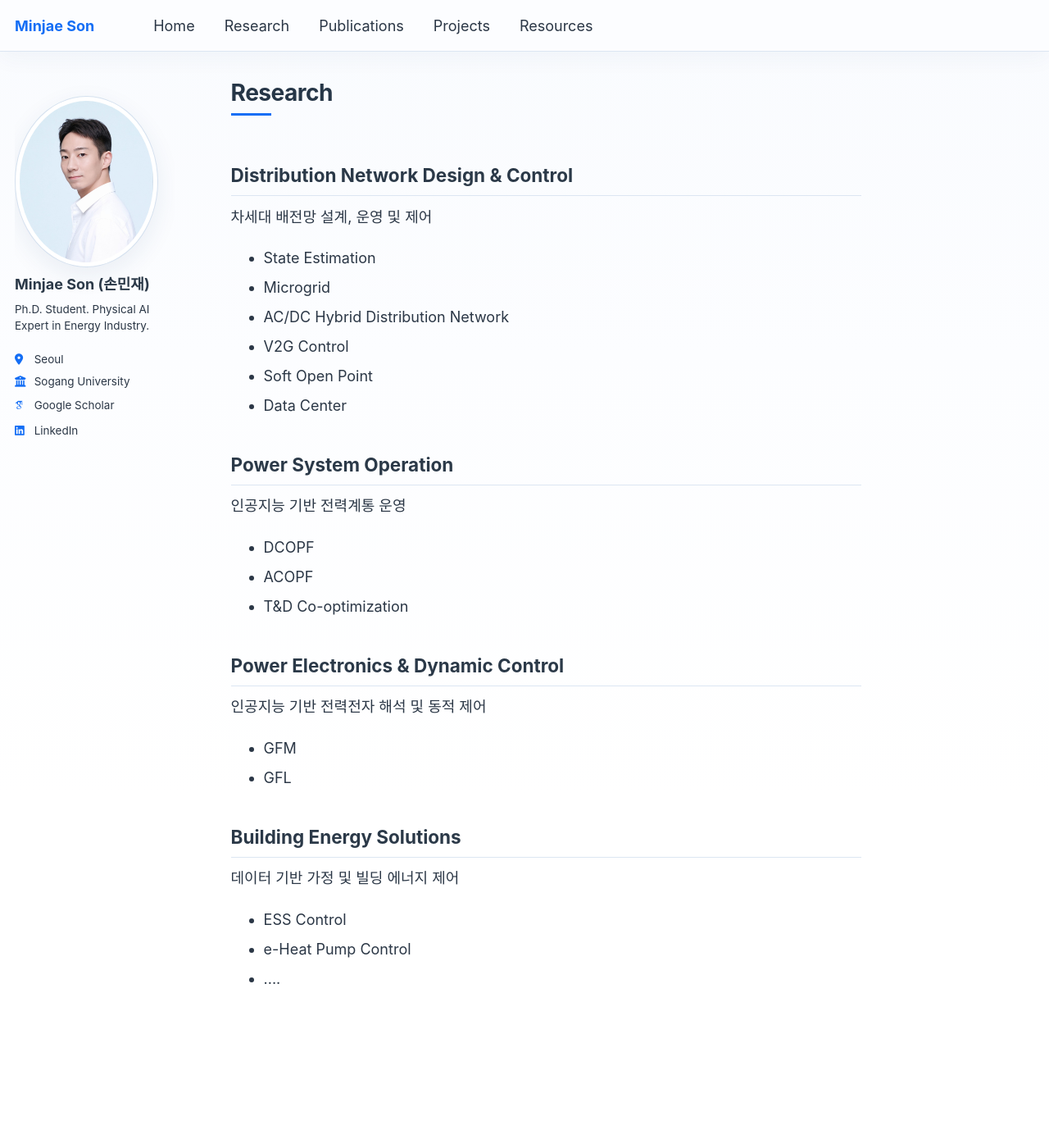
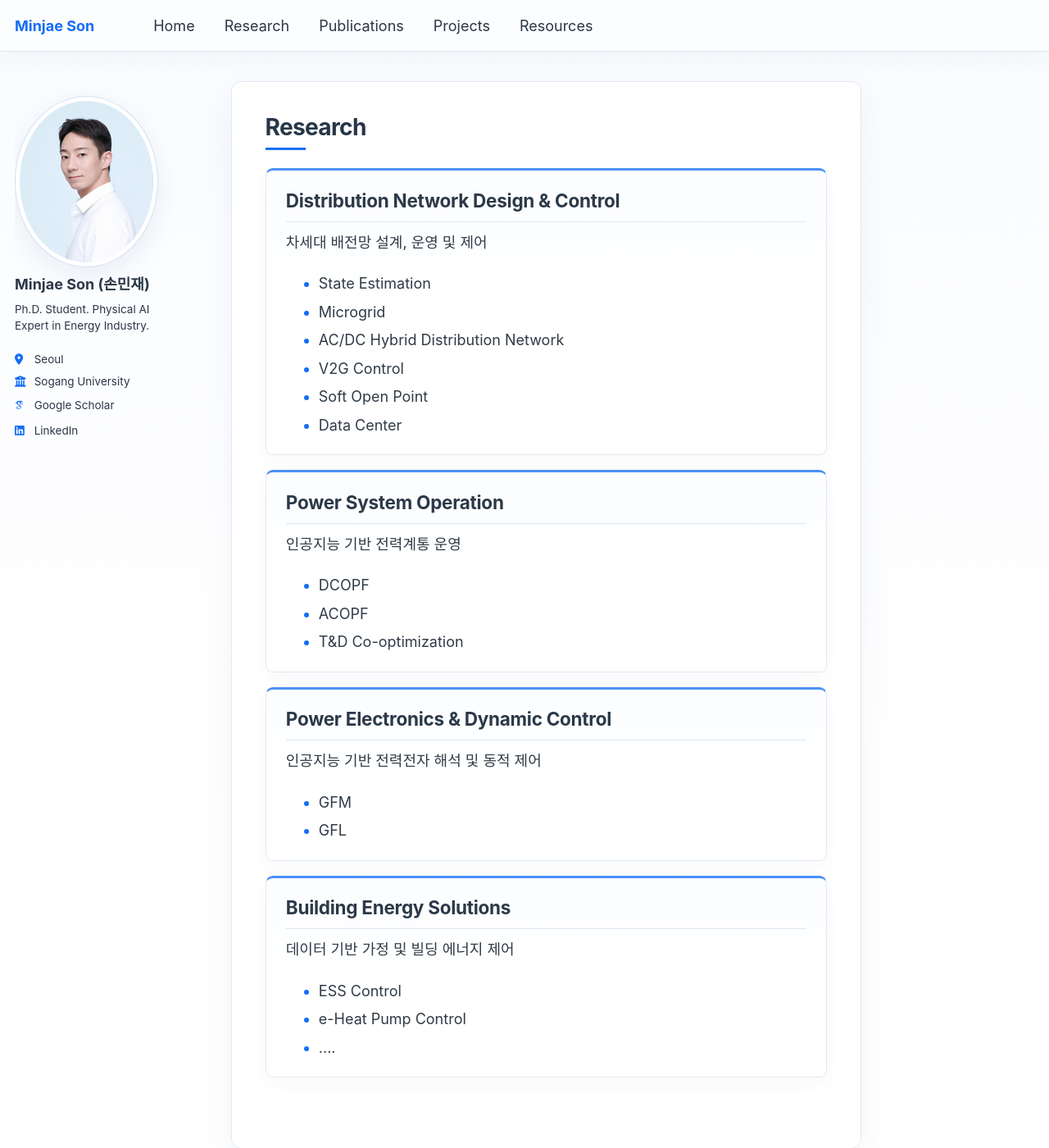
Before and after one commit to powerflow77/powerflow77.github.io, a Jekyll site: the page built from _pages/research.html, in a window 1280 px wide and 1400 px high. Shown: the whole window at 82% size. Built offline with Jekyll 4.4.1, drawn with Linux system fonts in a browser that asks for light colours; some web fonts are replaced; a script that is not in the unit is left out.

Commit message:
Separate landing and profile home pages

```diff
--- a/_data/navigation.yml
+++ b/_data/navigation.yml
@@ -1,6 +1,6 @@
 main:
   - title: Home
-    url: /
+    url: /home/
   - title: Research
     url: /research/
   - title: Publications
--- a/_layouts/single.html
+++ b/_layouts/single.html
@@ -6,10 +6,6 @@
 
 {% if page.header.overlay_color or page.header.overlay_image or page.header.image %}
   {% include page__hero.html %}
-{% endif %}
-
-{% if page.home_hero %}
-  {% include home-hero.html %}
 {% endif %}
 
 {% if page.url != "/" and site.breadcrumbs %}
@@ -21,7 +17,7 @@
 <div id="main" role="main">
   {% include sidebar.html %}
 
-  <article class="page" itemscope itemtype="http://schema.org/CreativeWork">
+  <article class="page page--{{ page.title | default: 'content' | slugify }}" itemscope itemtype="http://schema.org/CreativeWork">
     {% if page.title %}<meta itemprop="headline" content="{{ page.title | markdownify | strip_html | strip_newlines | escape_once }}">{% endif %}
     {% if page.excerpt %}<meta itemprop="description" content="{{ page.excerpt | markdownify | strip_html | strip_newlines | escape_once }}">{% endif %}
     {% if page.date %}<meta itemprop="datePublished" content="{{ page.date | date: "%B %d, %Y" }}">{% endif %}
--- a/_pages/home.html
+++ b/_pages/home.html
@@ -1,12 +1,9 @@
 ---
 title: "Minjae Son"
-permalink: /
+permalink: /home/
 layout: single
 author_profile: true
 hide_title: true
-home_hero:
-  title: "Welcome to Minjae's Page!"
-  tagline: "Migration from <strong>SMART GRID</strong> to <strong>INTELLIGENT GRID</strong>"
 redirect_from:
   - /about-me/researcher/
   - /researcher/
--- a/assets/css/migration.css
+++ b/assets/css/migration.css
@@ -23,9 +23,15 @@
   border-color: #d5e3ef;
   box-shadow: 0 14px 38px rgba(31, 68, 116, .14);
 }
-.page__title { position: relative; color: #263647; letter-spacing: -.02em; }
+.page__title { position: relative; margin-bottom: 1.25rem; color: #263647; letter-spacing: -.025em; }
 .page__title::after { display: block; width: 2.75rem; height: 3px; margin-top: .6rem; background: #146ef5; content: ""; }
-.page__content h2 { color: #2b3948; border-bottom-color: #dce6f2; }
+.page__content h2 {
+  margin-top: 2.35rem;
+  padding-bottom: .65rem;
+  border-bottom-color: #dce6f2;
+  color: #2b3948;
+  letter-spacing: -.012em;
+}
 .page__content a { text-decoration-color: rgba(20, 110, 245, .38); text-underline-offset: .14em; }
 .page__content a:hover { text-decoration-color: currentColor; }
 hr { border-top-color: #dce6f2; }
@@ -45,7 +51,53 @@
 }
 .page__footer a { color: #225faf; }
 
-.page__content { overflow-wrap: anywhere; }
+.page__inner-wrap {
+  padding: clamp(1.4rem, 3.2vw, 2.5rem);
+  border: 1px solid #e2e9f1;
+  border-radius: 12px;
+  background: rgba(255, 255, 255, .94);
+  box-shadow: 0 14px 42px rgba(42, 68, 101, .055);
+}
+.page__content { color: #303b47; overflow-wrap: anywhere; }
+.page__content > hr {
+  height: 1px;
+  margin: 2.25rem 0;
+  border: 0;
+  background: linear-gradient(90deg, #146ef5 0 3rem, #dce6f2 3rem 100%);
+}
+.page__content > ul:not(.publication-list),
+.resource-directory ul {
+  margin-top: .8rem;
+  padding: 1rem 1.35rem 1rem 2.35rem;
+  border: 1px solid #e4ebf3;
+  border-radius: 9px;
+  background: #fbfcfe;
+}
+.page__content li { margin-bottom: .42rem; }
+.page__content li:last-child { margin-bottom: 0; }
+.page__content li::marker { color: #146ef5; }
+.page__content strong { color: #263647; }
+.page__content a { color: #0b61d8; }
+.page__content a:hover { color: #0b57d0; }
+
+.landing-document,
+.landing-page { height: 100%; overflow: hidden; }
+.landing-page {
+  min-height: 100svh;
+  padding-bottom: 0 !important;
+  background: #fff;
+}
+.landing-shell {
+  width: 100%;
+  height: calc(100svh - 70px);
+  margin: 0;
+}
+.landing-shell .home-hero {
+  width: 100%;
+  height: 100%;
+  min-height: 0;
+  border-bottom: 0;
+}
 .home-hero {
   position: relative;
   isolation: isolate;
@@ -133,15 +185,16 @@
 .power-grid__nodes circle { fill: url(#node-fill); stroke: #146ef5; stroke-width: 3; }
 .power-grid__signal circle { fill: none; stroke: rgba(20, 110, 245, .25); stroke-width: 2; }
 .power-grid__signal circle:last-child { stroke: rgba(20, 110, 245, .12); }
-.home-hero + #main { margin-top: clamp(3rem, 7vw, 5rem); }
-.home-hero + #main .sidebar {
-  position: relative;
-  height: auto;
-  padding-top: 0;
-  overflow: visible;
+.page__content .publication-list { padding-left: 0; list-style: none; }
+.publication-list > li {
+  margin: 0 0 1rem;
+  padding: 1.15rem 1.25rem 1.05rem;
+  border: 1px solid #e1e8f0;
+  border-left: 3px solid #4b91f7;
+  border-radius: 8px;
+  background: linear-gradient(105deg, #f9fbfe 0, #fff 38%);
+  box-shadow: 0 7px 20px rgba(42, 68, 101, .035);
 }
-.page__content .publication-list { padding-left: 0; list-style: none; }
-.publication-list > li { margin: 0 0 1.65em; }
 .publication-list h2 { margin: 0 0 .3em; padding: 0; border: 0; color: #2b3948; font-size: 1.1em; line-height: 1.45; }
 .publication-list h2 a { color: #146ef5; text-decoration: none; }
 .publication-list h2 a:hover { color: #0b57d0; }
@@ -155,15 +208,29 @@
 .gallery-item { margin: 0 0 2.5em; }
 .gallery-item img { width: 100%; height: auto; display: block; }
 .gallery-item figcaption { margin-top: .6em; text-align: left; font: inherit; }
-.resource-directory h2 { font-size: 1.05em; margin: 1.5em 0 .4em; border: 0; padding: 0; }
+.resource-directory h2 { margin: 1.7em 0 .4em; padding: 0 0 0 .7rem; border: 0; border-left: 3px solid #4b91f7; font-size: 1.05em; }
 .resource-directory ul { margin-bottom: 1em; }
-.research-section { margin-top: 2em; }
+.research-section {
+  margin: 0 0 1rem;
+  padding: 1.25rem 1.35rem;
+  border: 1px solid #e2e9f1;
+  border-top: 3px solid #4b91f7;
+  border-radius: 9px;
+  background: linear-gradient(180deg, #fbfdff, #fff 50%);
+  box-shadow: 0 7px 22px rgba(42, 68, 101, .035);
+}
+.research-section h2 { margin-top: 0; }
+.research-section ul { margin-bottom: 0; }
 .skip-link { position: fixed; top: -100px; left: 1em; z-index: 1000; padding: .7em 1em; background: var(--global-bg-color); color: var(--global-text-color); }
 .skip-link:focus { top: .3em; }
 a:focus-visible, button:focus-visible { outline: 2px solid #146ef5; outline-offset: 4px; }
 .author__urls-wrapper .btn--inverse { color: #0b57d0; background: #f8fbff; border: 1px solid #ccdcf0; }
 
 @media (max-width: 600px) {
+  .landing-shell { height: calc(100svh - 70px); }
+  .landing-shell .home-hero { min-height: 0; }
+  .page__inner-wrap { padding: 1.15rem; border-radius: 9px; }
+  .publication-list > li { padding: 1rem; }
   .home-hero { min-height: max(34rem, calc(100svh - 70px)); }
   .home-hero::before { background-size: 28px 28px; -webkit-mask-image: linear-gradient(110deg, transparent 10%, #000 100%); mask-image: linear-gradient(110deg, transparent 10%, #000 100%); }
   .home-hero__inner { display: block; padding: 3.75rem 1.5rem 3rem; }
@@ -171,7 +238,6 @@
   .home-hero p { margin-top: 2rem; padding-left: .85rem; font-size: 1.05rem; }
   .home-hero__visual { min-height: 19rem; margin: 1.25rem auto 0; }
   .home-hero__visual svg { width: min(100%, 24rem); }
-  .home-hero + #main { margin-top: 2.75rem; }
 }
 
 @media (min-width: 601px) and (max-width: 980px) {
--- a/migration/source-inventory.json
+++ b/migration/source-inventory.json
@@ -17,7 +17,7 @@
       "slug": "researcher",
       "source_url": "https://sites.google.com/view/ssonn/about-me/researcher",
       "destination_routes": [
-        "/"
+        "/home/"
       ],
       "paragraphs": [
         "Researcher",
```
Also changed, not shown: _layouts/landing.html (added, +26 -0 lines), _pages/landing.html (added, +9 -0 lines).
